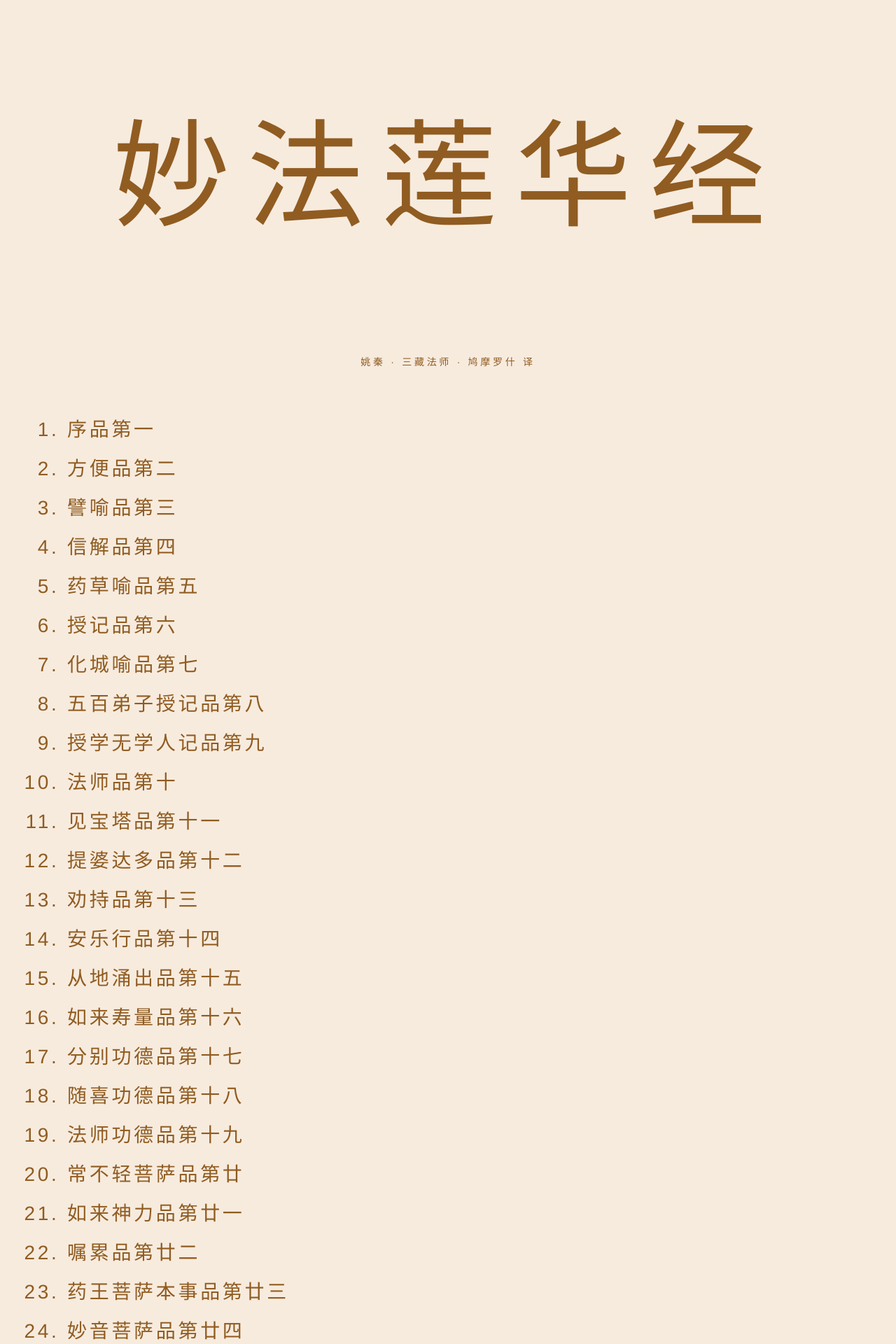
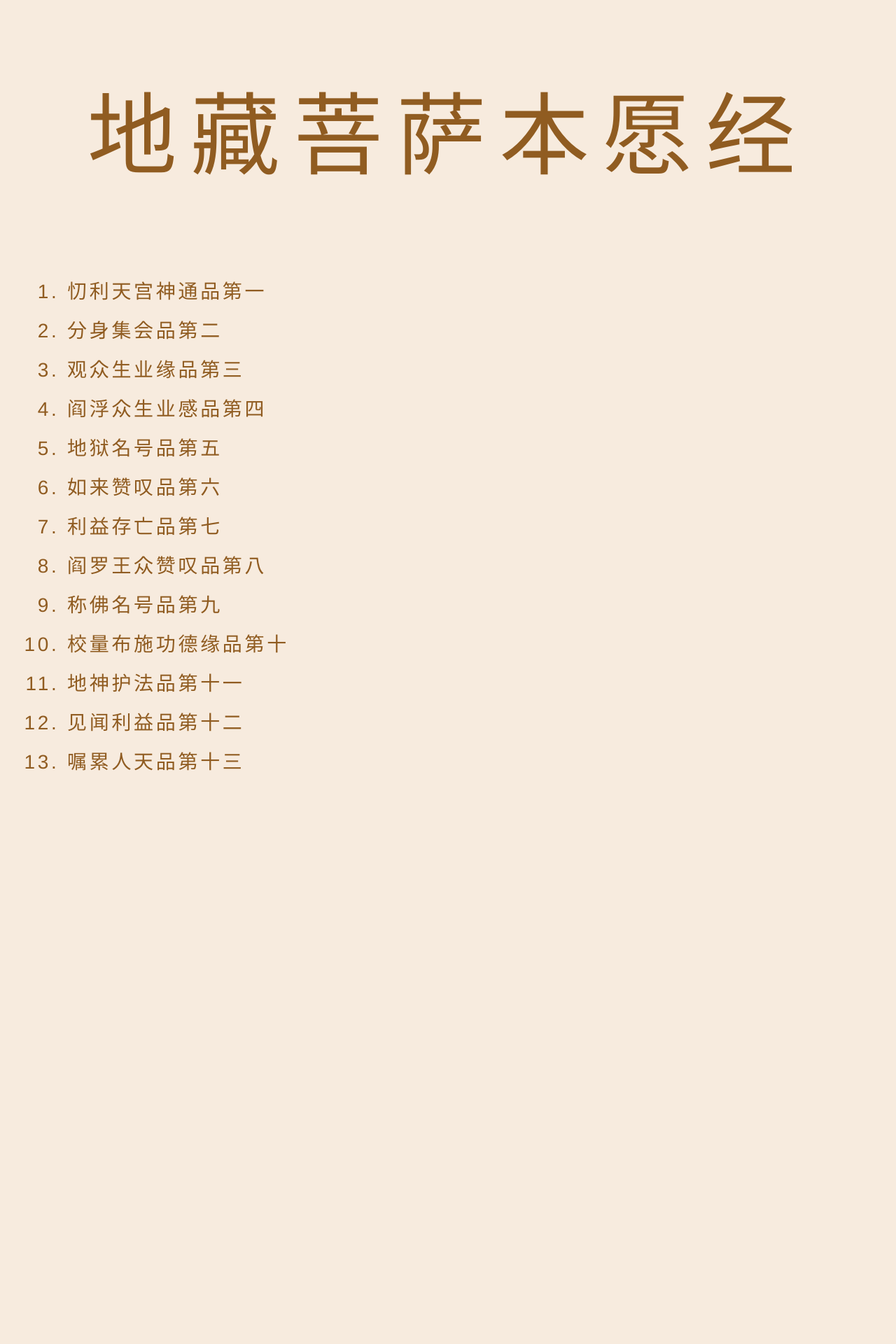
Before and after one commit to stetrevor/Ksitigarbhasutra, a Vue app: page / in a window 1280 px wide. Shown: the top 1920 px of the page at 70% size. After the commit the page ends 1173 px from the top, so only its background shows below. Built offline with nearby package versions, Linux system fonts and the light colour scheme.

Commit message:
Add table of content

```diff
--- a/src/components/TableOfContents.vue
+++ b/src/components/TableOfContents.vue
@@ -14,34 +14,19 @@
 export default {
   data() {
     const titles = [
-      '序品第一',
-      '方便品第二',
-      '譬喻品第三',
-      '信解品第四',
-      '药草喻品第五',
-      '授记品第六',
-      '化城喻品第七',
-      '五百弟子授记品第八',
-      '授学无学人记品第九',
-      '法师品第十',
-      '见宝塔品第十一',
-      '提婆达多品第十二',
-      '劝持品第十三',
-      '安乐行品第十四',
-      '从地涌出品第十五',
-      '如来寿量品第十六',
-      '分别功德品第十七',
-      '随喜功德品第十八',
-      '法师功德品第十九',
-      '常不轻菩萨品第廿',
-      '如来神力品第廿一',
-      '嘱累品第廿二',
-      '药王菩萨本事品第廿三',
-      '妙音菩萨品第廿四',
-      '观世音菩萨普门品第廿五',
-      '陀罗尼品第廿六',
-      '妙庄严王本事品第廿七',
-      '普贤菩萨劝发品第廿八',
+      '忉利天宫神通品第一',
+      '分身集会品第二',
+      '观众生业缘品第三',
+      '阎浮众生业感品第四',
+      '地狱名号品第五',
+      '如来赞叹品第六',
+      '利益存亡品第七',
+      '阎罗王众赞叹品第八',
+      '称佛名号品第九',
+      '校量布施功德缘品第十',
+      '地神护法品第十一',
+      '见闻利益品第十二',
+      '嘱累人天品第十三',
     ]
     return {
       chapters: titles.map((t, i) => ({
--- a/src/views/Home.vue
+++ b/src/views/Home.vue
@@ -1,7 +1,6 @@
 <template>
   <div class="home">
-    <h1 class="home__title">妙法莲华经</h1>
-    <h2 class="home__author">姚秦 · 三藏法师 · 鸠摩罗什 译</h2>
+    <h1 class="home__title">地藏菩萨本愿经</h1>
 
     <TableOfContents />
 
@@ -42,7 +41,7 @@ export default {
   margin: 1.999em 1em;
 
   &__title {
-    font-size: 13vw;
+    font-size: (100vw / 10);
     font-weight: normal;
     letter-spacing: 0.15em;
     text-align: center;
```
